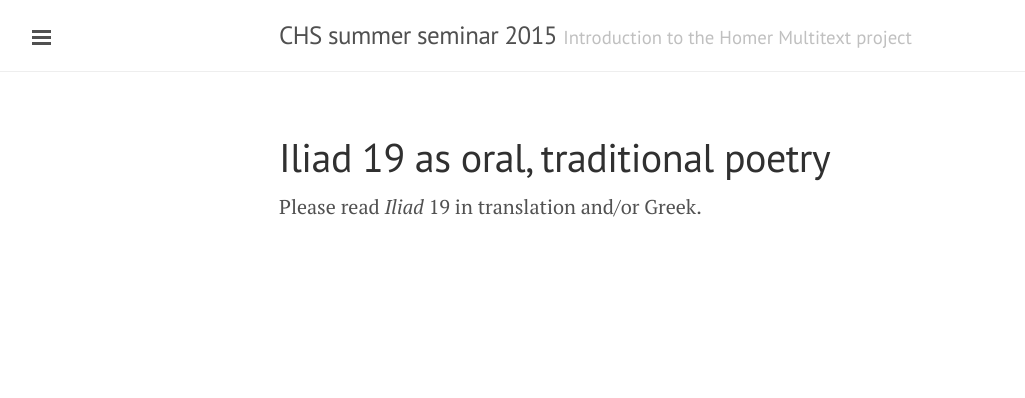
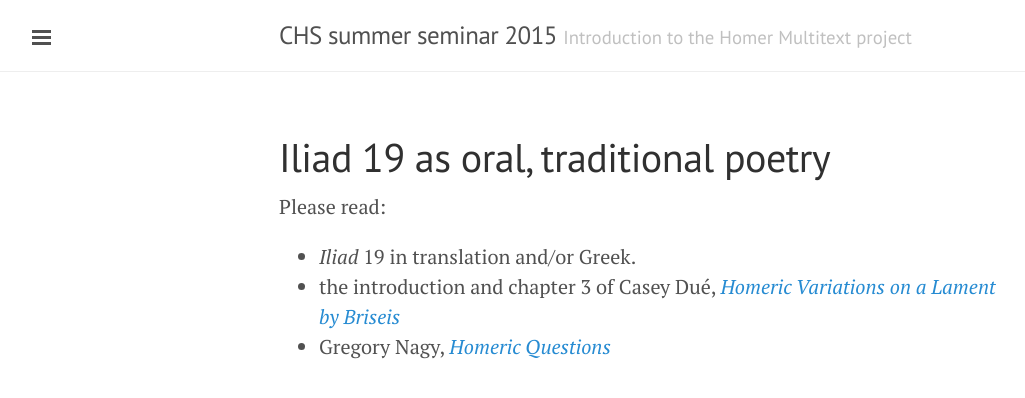
Before and after one commit to homermultitext/summerseminar2015, a Jekyll site: the page built from reading/iliad19.md, in a window 1280 px wide. Shown: the top 398 px of the page, without its empty margins (1-1026 px from the left). Built offline with Jekyll 4.4.1, drawn with Linux system fonts in a browser that asks for light colours.

Commit message:
Update reading on Il. 19

```diff
--- a/reading/iliad19.md
+++ b/reading/iliad19.md
@@ -3,4 +3,8 @@ title: "Iliad 19 as oral, traditional poetry"
 layout: page
 ---
 
-Please read *Iliad* 19 in translation and/or Greek.
+Please read:
+
+-  *Iliad* 19 in translation and/or Greek.
+- the introduction and chapter 3 of Casey Dué, [*Homeric Variations on a Lament by Briseis*](http://chs.harvard.edu/CHS/article/display/4311)
+- Gregory Nagy, *[Homeric Questions](http://chs.harvard.edu/CHS/article/display/5578)*
```
